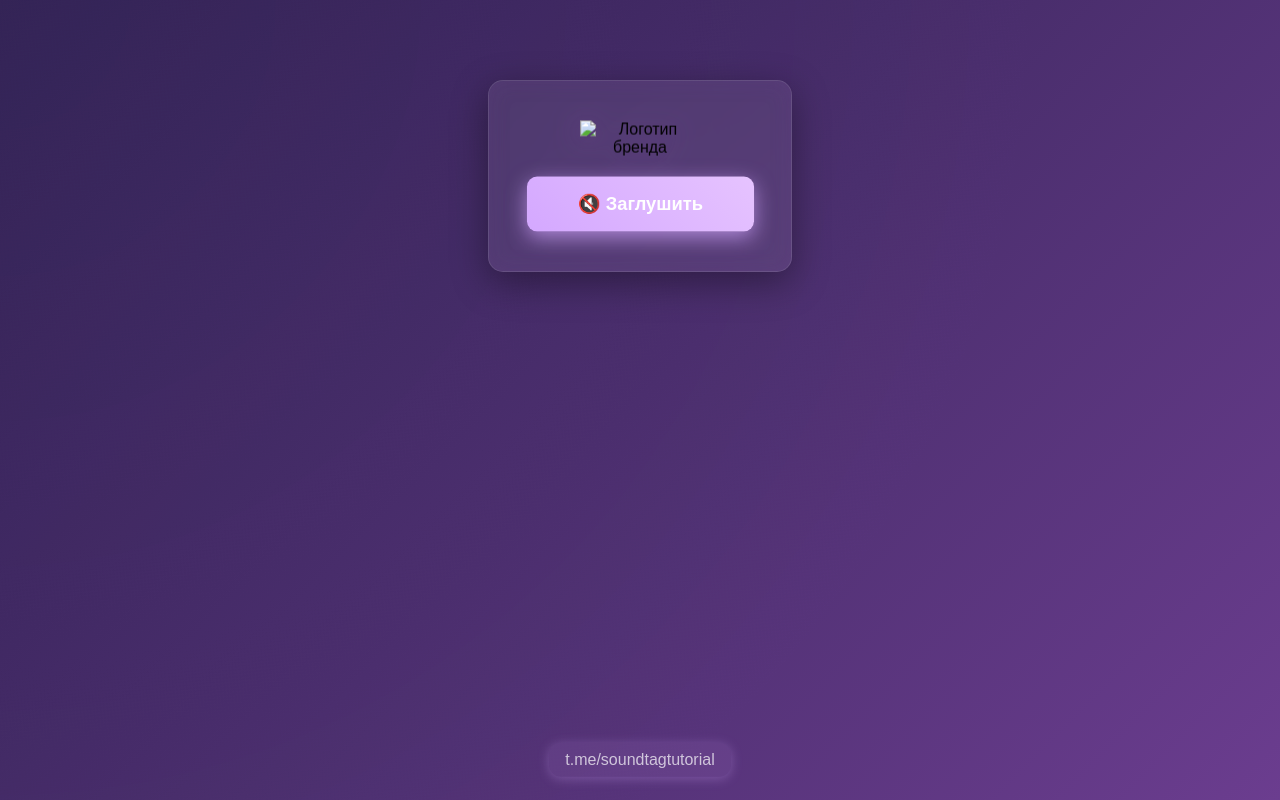
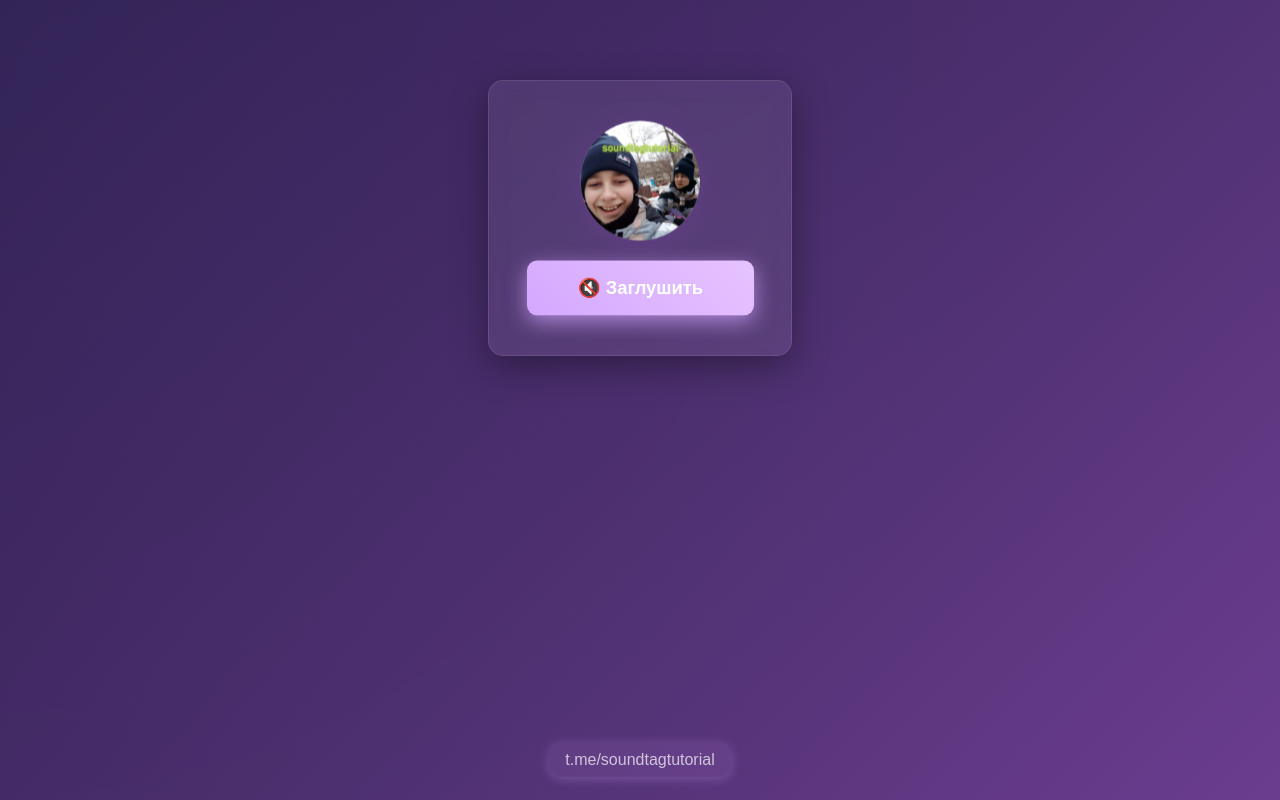
Before and after one commit to IOPjjkl/c, a plain HTML site: page index.html in a window 1280 px wide. Both pictures are taken after a click on the button "Попробовать ещё раз". Drawn offline with Linux system fonts and the light colour scheme.

Commit message:
Update index.html

```diff
--- a/index.html
+++ b/index.html
@@ -268,7 +268,7 @@
     </div>
 
     <div class="container hidden" id="soundPlaying">
-        <img src="assets/ston.png" alt="Логотип бренда" class="logo" loading="lazy">
+        <img src="assets/1.png" alt="Логотип бренда" class="logo" loading="lazy">
         <button class="fake-mute-button">🔇 Заглушить</button>
     </div>
 
```
